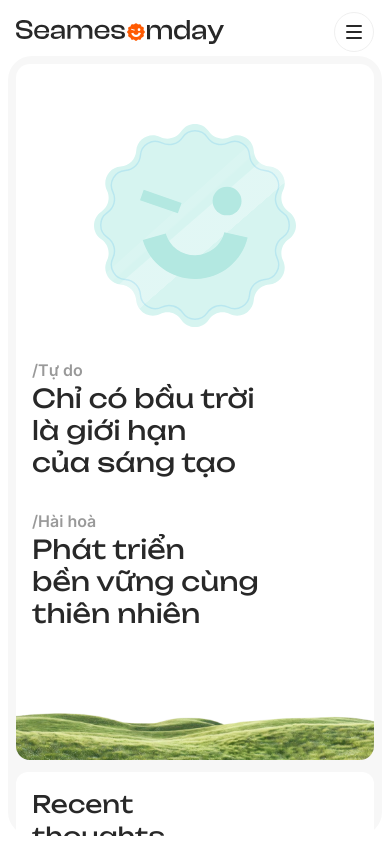
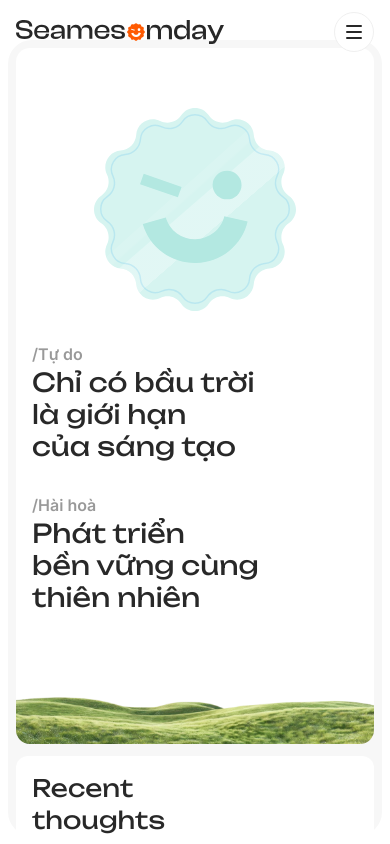
Before and after one commit to lnson1551/portfolio, a React (Vite) app: page / in a window 390 px wide. Built offline with nearby package versions, Linux system fonts and the light colour scheme.

Commit message:
Reduce mobile canvas top padding

```diff
--- a/src/components/layout/PageShell.css
+++ b/src/components/layout/PageShell.css
@@ -30,10 +30,11 @@
     --mobile-header-row-height: 4rem;
     --mobile-nav-clearance: 5rem;
     --mobile-header-clearance: 2.5rem;
+    --mobile-canvas-top-padding: 2.5rem;
 
     grid-template-columns: 1fr;
     gap: var(--space-3);
-    padding: 3.5rem var(--space-3) var(--space-3);
+    padding: var(--mobile-canvas-top-padding) var(--space-3) var(--space-3);
   }
 
   .page-shell[data-has-compact-menu="false"] {
@@ -43,7 +44,7 @@
 
   .page-shell__main {
     position: relative;
-    height: calc(100vh - 3.5rem - var(--space-3));
+    height: calc(100vh - var(--mobile-canvas-top-padding) - var(--space-3));
   }
 
   .page-shell .mobile-nav,
@@ -66,7 +67,7 @@
   }
 
   .page-shell[data-has-compact-menu="true"] .mobile-nav {
-    top: 3.5rem;
+    top: var(--mobile-canvas-top-padding);
   }
 
   .page-shell[data-has-compact-menu="false"] .page-header {
@@ -101,11 +102,11 @@
 
 @media (max-width: 520px) {
   .page-shell {
-    padding: 3.5rem var(--space-2) var(--space-2);
+    padding: var(--mobile-canvas-top-padding) var(--space-2) var(--space-2);
   }
 
   .page-shell__main {
-    height: calc(100vh - 3.5rem - var(--space-2));
+    height: calc(100vh - var(--mobile-canvas-top-padding) - var(--space-2));
     border-radius: 1.125rem;
   }
 
```
